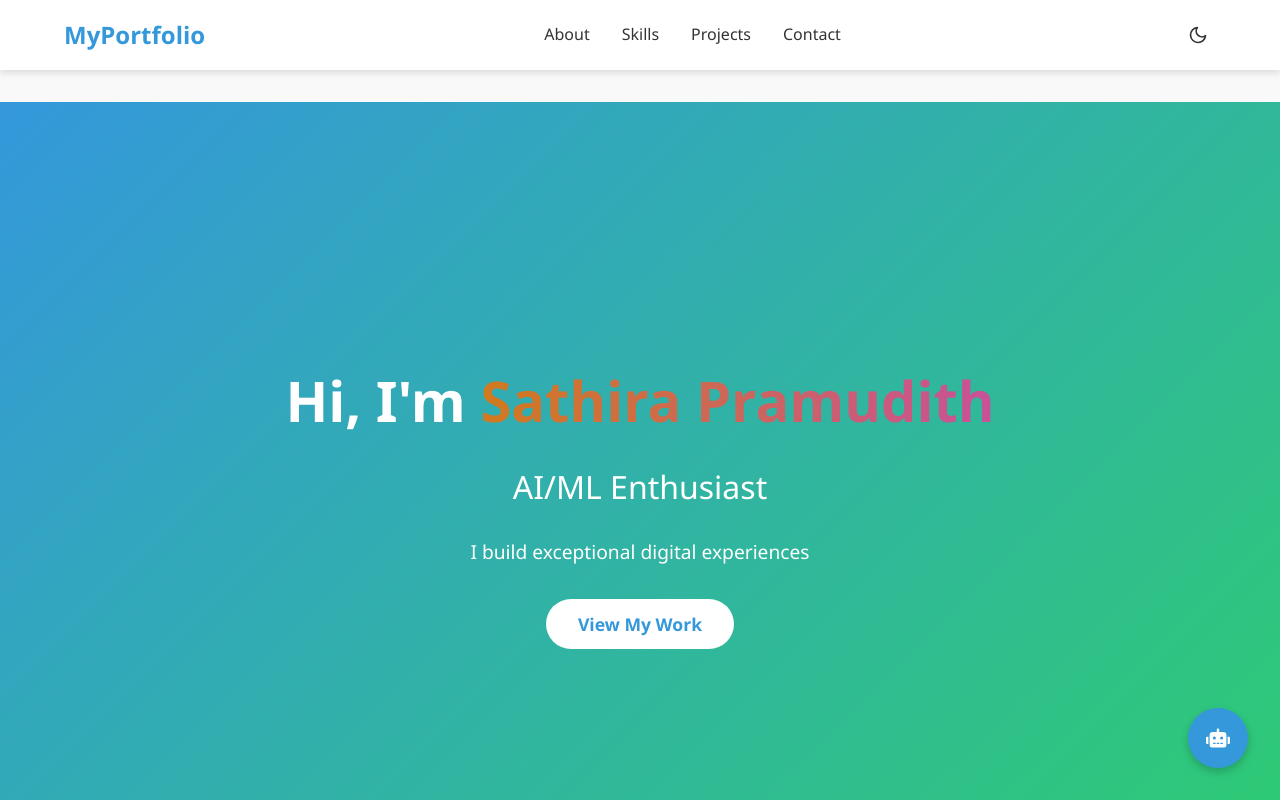
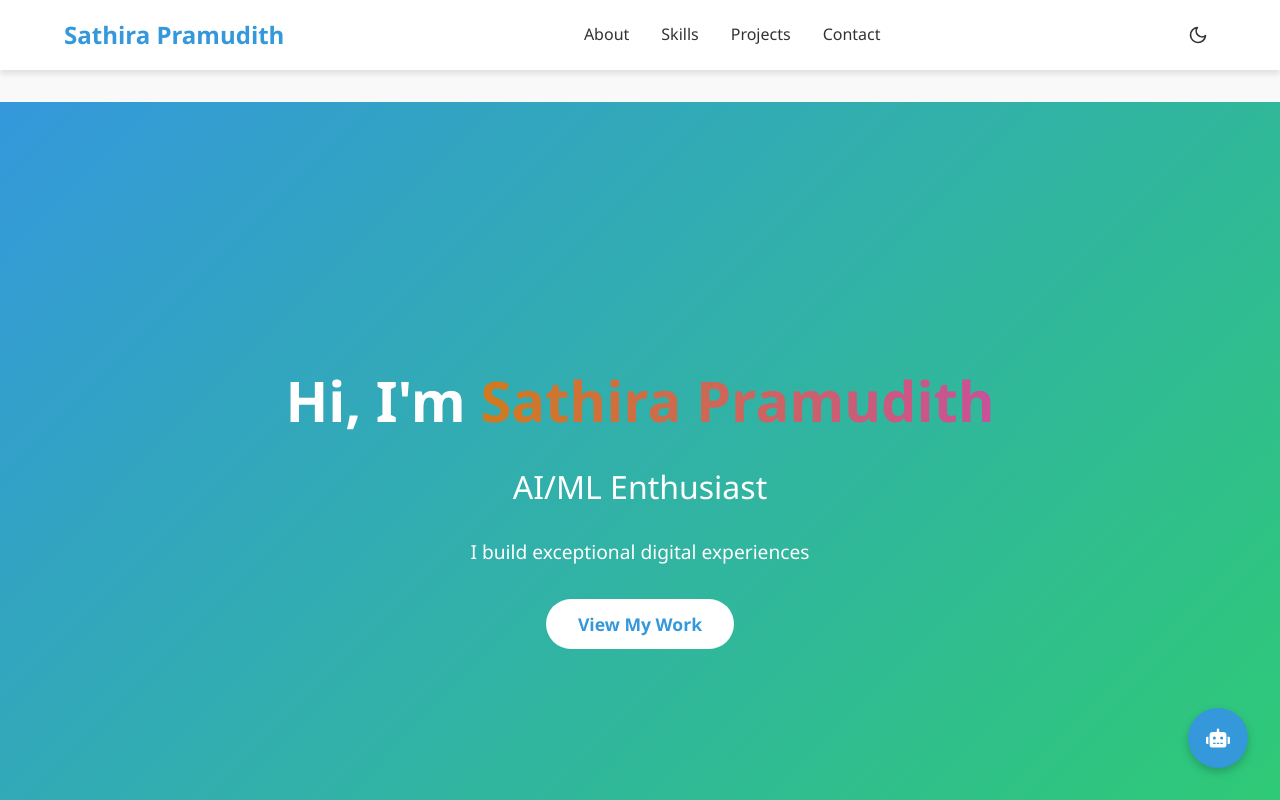
Before and after one commit to sathirapramudith123/portfolio, a React (Create React App) app in the folder portfolio/: page / in a window 1280 px wide. Shown: the top 800 px of the page. Built offline with nearby package versions, Linux system fonts and the light colour scheme.

Commit message:
update header

```diff
--- a/portfolio/src/components/common/Header.jsx
+++ b/portfolio/src/components/common/Header.jsx
@@ -10,7 +10,7 @@ const Header = () => {
     <header className={`header ${theme}`}>
       <div className="container">
         <Link to="/" className="logo">
-          MyPortfolio
+          Sathira Pramudith
         </Link>
         <nav className="nav">
           <ul>
```
